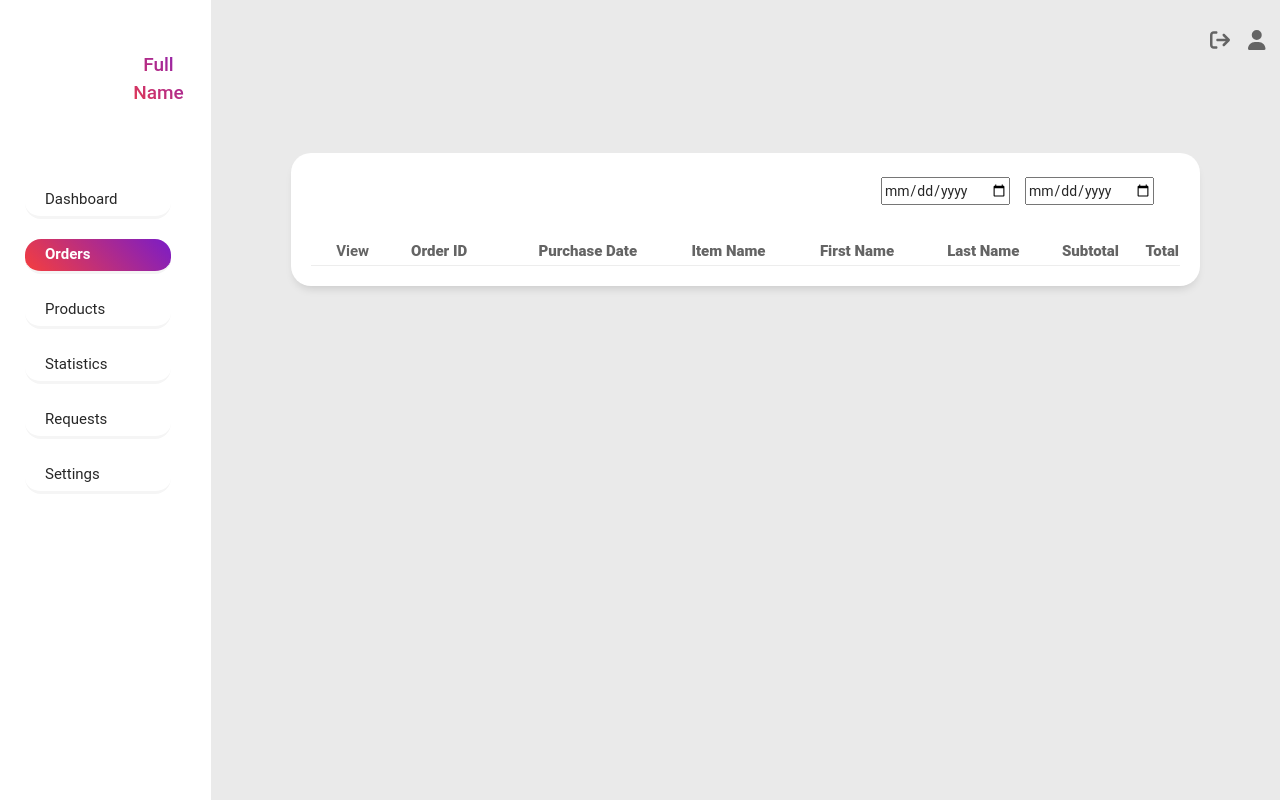
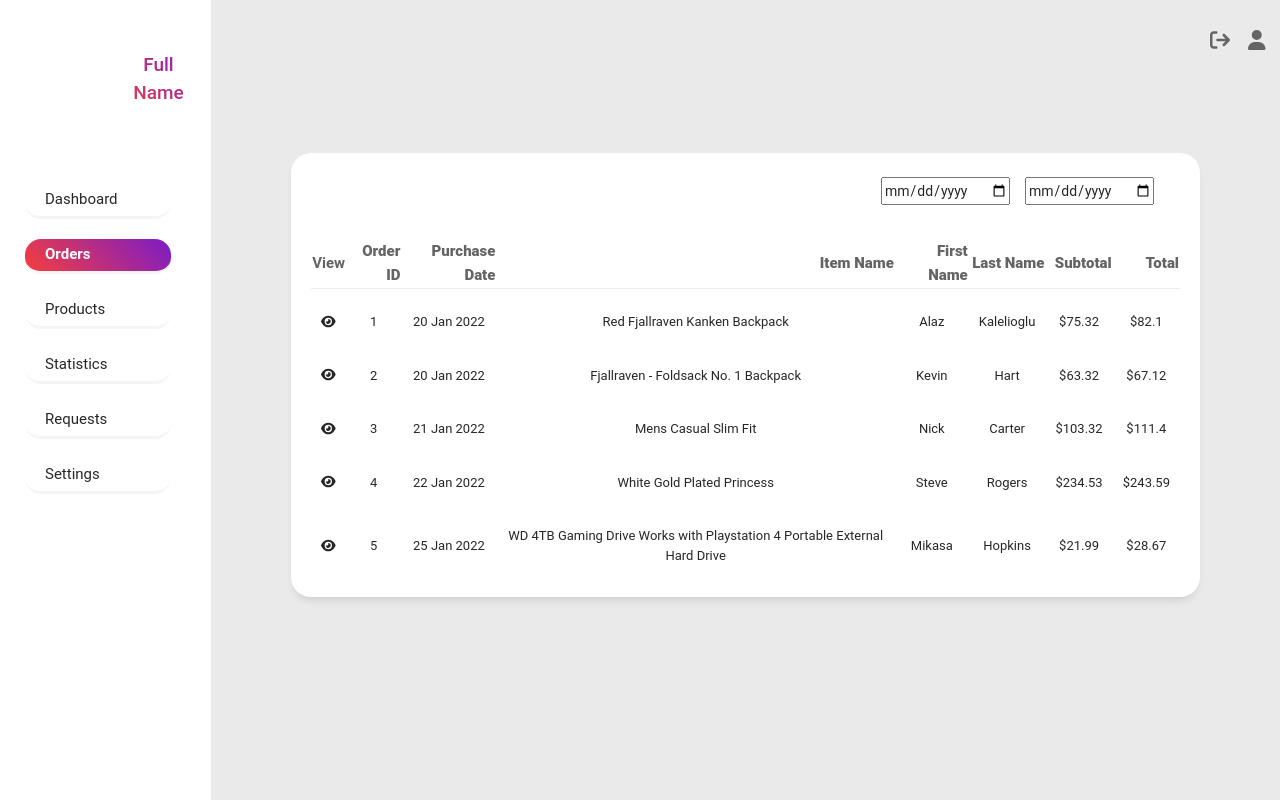
Before and after one commit to Akaleli1/admin-dashboard, a React (Create React App) app: page / in a window 1280 px wide. Shown: the top 800 px of the page. Built offline with nearby package versions, Linux system fonts and the light colour scheme.

Commit message:
Added map function to OrderTable.

```diff
--- a/src/components/shared/Table/OrderTable.jsx
+++ b/src/components/shared/Table/OrderTable.jsx
@@ -51,6 +51,22 @@ const orders = [
 
 function Order() {
 
+  function renderTableItems(orders){
+    orders.map((order,index) =>{
+      return(
+        <tr key={index} className="table-row odd">
+          <td> <FontAwesomeIcon icon={faEye} /> </td>
+          <td>{order.id}</td>
+          <td>{order.date}</td>
+          <td>{order.item_title}</td>
+          <td>{order.first_name}</td>
+          <td>{order.last_name}</td>
+          <td>${order.subtotal}</td>
+          <td>${order.total}</td>
+        </tr>
+      )
+    })
+  }
 
 
   return (
@@ -80,9 +96,20 @@ function Order() {
       </thead>
 
       <tbody>
-
-
-
+      {orders.map((order,index) =>{
+        return(
+          <tr key={index} className="table-row odd">
+            <td> <FontAwesomeIcon icon={faEye} /> </td>
+            <td>{order.id}</td>
+            <td>{order.date}</td>
+            <td>{order.item_title}</td>
+            <td>{order.first_name}</td>
+            <td>{order.last_name}</td>
+            <td>${order.subtotal}</td>
+            <td>${order.total}</td>
+          </tr>
+        )
+      })}
       </tbody>
 
       <tfoot></tfoot>
```
